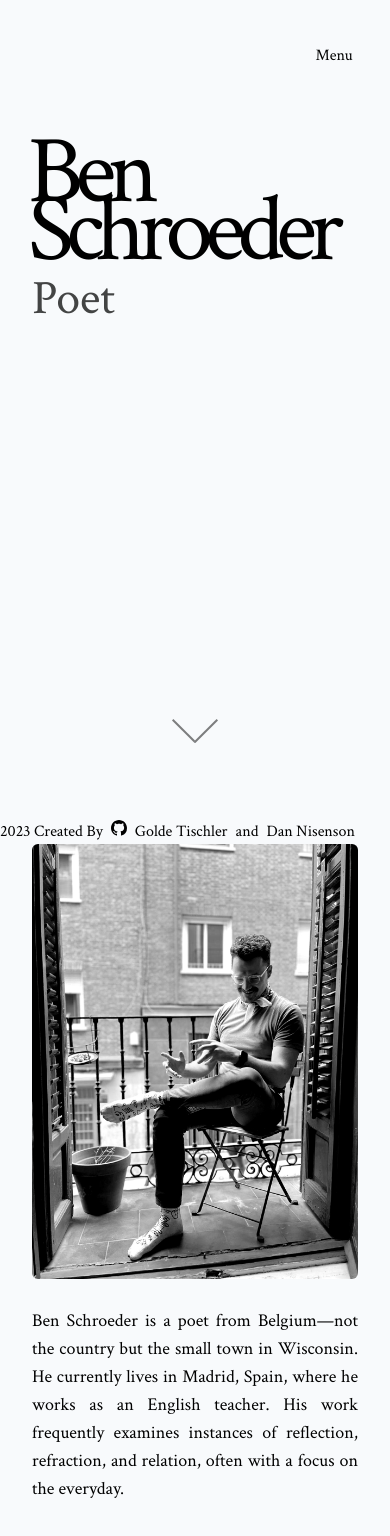
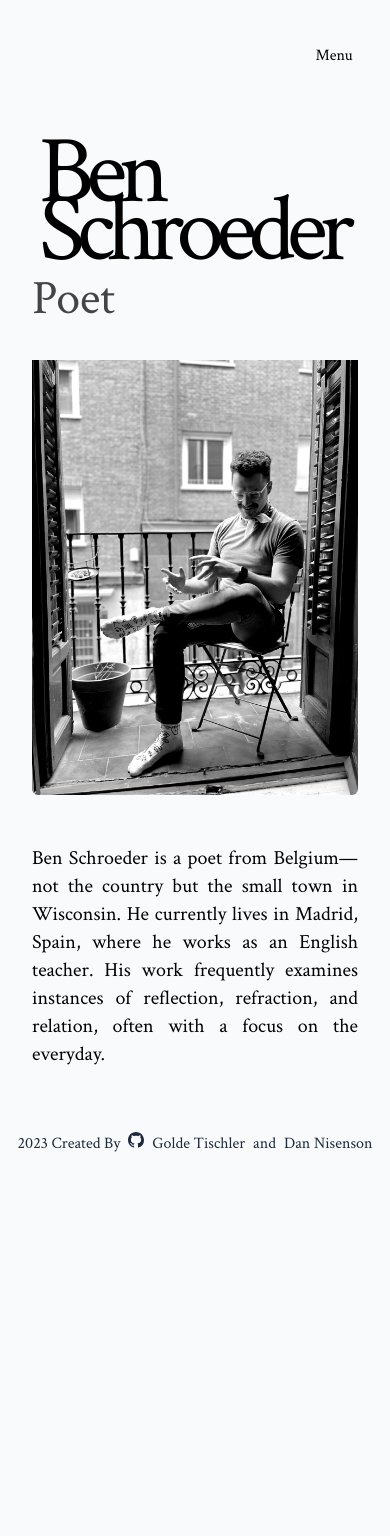
Before and after one commit to goldet/benspoetryapp, a Next.js app: page / in a window 390 px wide. Shown: the top 1536 px of the page. After the commit the page ends 1156 px from the top, so only its background shows below. Built offline with nearby package versions, Linux system fonts and the light colour scheme; a web font is replaced by a local one.

Commit message:
footer and styling changes

```diff
--- a/components/Contact.jsx
+++ b/components/Contact.jsx
@@ -1,7 +1,7 @@
 const Contact = () => {
   return (
     <div>
-      <div className="flex flex-col pt-8 md:flex md:flex-col md:items-start md:px-[10vw] lg:px-0 lg:flex lg:flex-col lg:items-start">
+      <div className="h-screen flex flex-col pt-8 md:flex md:flex-col md:items-start md:px-[10vw] lg:px-0 lg:flex lg:flex-col lg:items-start">
         <h1 className="mb-5 text-6xl decoration-4 lg:pt-10 lg:text-left">
           Contact
         </h1>
--- a/components/Footer.jsx
+++ b/components/Footer.jsx
@@ -2,26 +2,29 @@ import { GoMarkGithub } from "react-icons/go";
 
 const Footer = () => {
   return (
-     <footer className="fixed bottom-0">
-      <div className="m-auto w-full">
-        <div className="flex gap-2 justify-stretch">
+    <footer className="bottom-0 text-slate-800 md:pl-8">
+      <div className="flex justify-center md:justify-start m-auto w-full">
+        <div className="flex md:justify-stretch gap-2">
           2023 Created By <GoMarkGithub className="flex" />{" "}
           <a href="https://github.com/goldet" target="blank">
             Golde Tischler
-          </a> and
+          </a>{" "}
+          and
           <a href="https://github.com/DanNisenson" target="blank">
             Dan Nisenson
           </a>
         </div>
-     </div>
-     </footer>
+      </div>
+    </footer>
   );
 };
 
 export default Footer;
 
-       {/*  linkedin option */}
-       /* import { AiFillLinkedin } from "react-icons/ai";
+{
+  /*  linkedin option */
+}
+/* import { AiFillLinkedin } from "react-icons/ai";
 <div className="flex gap-2 justify-stretch">
 2023 Created By <AiFillLinkedin className="flex " />{" "}
 <a href="https://www.linkedin.com/in/golde-tischler/" target="blank">
--- a/components/Homepage.jsx
+++ b/components/Homepage.jsx
@@ -1,12 +1,15 @@
 import Image from "next/image";
 import benseated from "../public/benseated.jpg";
+import { useMedia } from "react-use";
 
 
 export default function Homepage() {
+  const isWide = useMedia("(min-width: 480px)");
+
   return (
     <>
-      <div className="flex flex-col pt-8 md:items-start md:px-[20vw] lg:px-0">
-        <div className="hero relative grid justify-between">
+     {isWide ? <div className="flex flex-col pt-8 md:items-start md:px-[20vw] lg:px-0">
+        <div className="hero relative grid justify-between w-full">
           <div>
             <h1 className="ml-[-1vw] flex flex-col items-center text-8xl leading-[0.6] tracking-[-8px] md:text-[250px] md:leading-[0.6] md:tracking-[-20px] lg:pt-8">
               Ben <br /> Schroeder
@@ -15,13 +18,14 @@ export default function Homepage() {
              Poet
             </h2>
           </div>
+
           <div className="absolute bottom-20 flex self-end justify-self-center">
             <div className=" mr-[-5px] w-8 rotate-45 border-b-2 border-solid border-[#00000080]"></div>
             <div className=" ml-[-5px] w-8 -rotate-45 border-b-2 border-solid border-[#00000080]"></div>
           </div>
         </div>
 
-        <div className="grid justify-center text-justify pt-8 pb-20 lg:h-[65vh] ">
+        <div className="grid justify-center text-justify pt-8 pb-16">
           <Image
             className="mx-auto rounded-md "
             src={benseated}
@@ -29,7 +33,7 @@ export default function Homepage() {
             width="400"
             height="400"
           />
-          <p className="text-lg pt-7 pb-16">
+          <p className="text-xl pt-14">
             Ben Schroeder is a poet from Belgium—not the country but the small
             town in Wisconsin. He currently lives in Madrid, Spain, where he
             works as an English teacher. His work frequently examines instances
@@ -37,7 +41,37 @@ export default function Homepage() {
             everyday.
           </p>
         </div>
-      </div>
+      </div> : <div className="flex flex-col pt-8 md:items-start md:px-[20vw] lg:px-0">
+        <div className="hero relative grid justify-between w-full">
+          <div>
+            <h1 className="ml-[-1vw] flex flex-col items-center text-8xl leading-[0.6] tracking-[-8px] md:text-[250px] md:leading-[0.6] md:tracking-[-20px] lg:pt-8">
+              Ben <br /> Schroeder
+            </h1>
+            <h2 className="pt-4 text-5xl text-[#000000ba] md:pt-8">
+             Poet
+            </h2>
+          </div>
+          <Image
+            className="mx-auto rounded-md pt-5"
+            src={benseated}
+            alt="image of Ben Schroeder"
+            width="400"
+            height="400"
+          />
+        </div>
+
+        <div className="grid justify-center text-justify pt-8 pb-16">
+
+          <p className="text-xl">
+            Ben Schroeder is a poet from Belgium—not the country but the small
+            town in Wisconsin. He currently lives in Madrid, Spain, where he
+            works as an English teacher. His work frequently examines instances
+            of reflection, refraction, and relation, often with a focus on the
+            everyday.
+          </p>
+        </div>
+      </div>}
+
 
 
     </>
--- a/components/about/Cv.jsx
+++ b/components/about/Cv.jsx
@@ -328,7 +328,9 @@ const AboutCv = () => {
               </div>
             </div>
           </div>
+          <div className="pb-16"></div>
     </div>
+
   );
 };
 
--- a/components/work/Essays.jsx
+++ b/components/work/Essays.jsx
@@ -4,7 +4,7 @@ import thewake from "../../public/thewake.jpg";
 const WorkEssays = () => {
   return (
     <div>
-      <div className="flex flex-col pt-8 md:flex md:flex-col md:items-start lg:flex lg:flex-col lg:items-start">
+      <div className="flex flex-col pt-8 md:flex md:flex-col md:items-start lg:flex lg:flex-col lg:items-start pb-16">
         <h1 className="px-5 pb-5 text-left text-2xl lg:pt-10 lg:text-left lg:text-3xl">
           A Theater of the Impossible: The Problem with{" "}
           <em>Call Me by Your Name</em>
--- a/components/work/Poetry.jsx
+++ b/components/work/Poetry.jsx
@@ -1,7 +1,7 @@
 const WorkPoetry = () => {
   return (
     <>
-      <div className="flex flex-col pt-8 md:flex md:flex-col md:items-start md:px-[10vw] lg:px-0 lg:flex lg:flex-col lg:items-start">
+      <div className="h-screen flex flex-col pt-8 md:flex md:flex-col md:items-start md:px-[10vw] lg:px-0 lg:flex lg:flex-col lg:items-start">
         <h1 className="mb-5 text-6xl decoration-4 lg:pt-10 lg:text-left">
           Poetry
         </h1>
@@ -13,7 +13,7 @@ const WorkPoetry = () => {
               href="https://issuu.com/ivorytower/docs/tower_2018"
               target="blank"
             >
-              &#34;Salsa in Track Spikes&#34; pg.110 in <em>The Tower</em> (2018)
+              &#34;Salsa in Track Spikes&#34; pg.110 in <em>The Tower</em> (Spring 2018)
             </a>
           </li>
 
@@ -23,7 +23,7 @@ const WorkPoetry = () => {
               href="https://issuu.com/ivorytower/docs/tower_2018"
               target="blank"
             >
-              &#34;Nausea&#34; pg.128 in <em>The Tower</em> (2018)
+              &#34;Nausea&#34; pg.128 in <em>The Tower</em> (Spring 2018)
             </a>
           </li>
 
@@ -33,7 +33,7 @@ const WorkPoetry = () => {
               href="https://bluepepper.blogspot.com/2022/08/new-poetry-by-ben-schroeder.html?m=0"
               target="blank"
             >
-              &#34;Speech&#34; in <em>Bluepepper</em> 2022
+              &#34;Speech&#34; in <em>Bluepepper</em> (August 2022)
             </a>
           </li>
 
@@ -43,7 +43,7 @@ const WorkPoetry = () => {
               href="https://www.andchangepoetry.com"
               target="blank"
             >
-              &#34;Because it was him, / Because it was me&#34; in <em>&Change</em> (forthcoming 2023)
+              &#34;Because it was him, / Because it was me&#34; in <em>&Change</em> Issue No.2 (February 2023)
             </a>
           </li>
 
@@ -53,7 +53,7 @@ const WorkPoetry = () => {
               href="https://www.andchangepoetry.com"
               target="blank"
             >
-              &#34;[Sleepsmile, spark of rub against]&#34; <em>&Change</em> (forthcoming 2023)
+              &#34;[Sleepsmile, spark of rub against]&#34; <em>&Change</em> Issue No.2 (February 2023)
             </a>
           </li>
         </ul>
--- a/styles/global.css
+++ b/styles/global.css
@@ -16,6 +16,7 @@
 body {
   margin: 0 auto;
   max-width: 1000px;
+
 }
 
 
```
